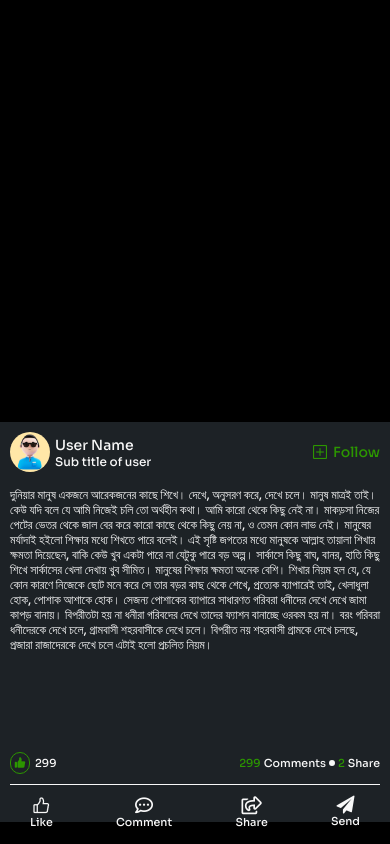
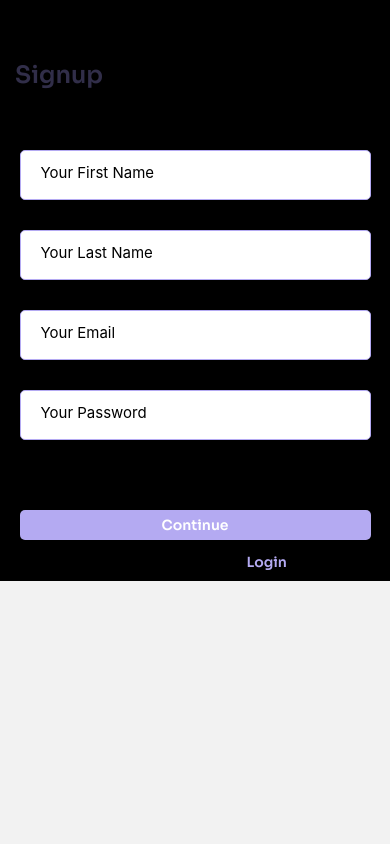
Before and after one commit to DevSrabon/Mushfiqeen-Frontend, a React Native app: screen /signup in a window 390 px wide. Built offline with nearby package versions, Linux system fonts and the light colour scheme.

Commit message:
login signup complete

```diff
--- a/App.js
+++ b/App.js
@@ -1,6 +1,5 @@
 import { useFonts } from "expo-font";
-import DrawerNav from "./src/navigation/Drawer";
-import Home from "./src/screen/Home";
+import AuthProvider from "./src/contexts/useAuth";
 import StackNav from "./src/navigation/StackNav";
 
 export default function App() {
@@ -16,9 +15,9 @@ export default function App() {
   }
   return (
     <>
-      <StackNav />
-      {/* <DrawerNav /> */}
-      <Home />
+      <AuthProvider>
+        <StackNav />
+      </AuthProvider>
     </>
   );
 }
--- a/src/components/inpuField.js
+++ b/src/components/inpuField.js
@@ -125,10 +125,16 @@ const styles = StyleSheet.create({
   labelFocusContainer: {
     position: "absolute",
     left: 16,
+    // paddingHorizontal: 7,
     paddingVertical: 1,
     backgroundColor: "#efedf8",
     borderWidth: 1,
     borderRadius: 5,
+  },
+  label: {
+    // fontFamily: "Medium",
+    // fontSize: 10,
+    // color: "#747980",
   },
 
   textInput: {
--- /dev/null
+++ b/src/contexts/useAuth.js
@@ -0,0 +1,85 @@
+import AsyncStorage from "@react-native-async-storage/async-storage";
+import { createContext, useContext, useEffect, useState } from "react";
+
+export const AuthContext = createContext(null);
+
+const AuthProvider = ({ children }) => {
+  const [user, setUser] = useState(null);
+  const [userData, setUserData] = useState(null);
+  console.log("🚀 ~ file: useAuth.js:9 ~ AuthProvider ~ userData:", userData);
+  const [token, setToken] = useState(null);
+
+  const fetchUserData = async () => {
+    try {
+      if (!token) {
+        return;
+      }
+
+      const response = await fetch(
+        "https://musfiqeen-backend.vercel.app//api/v1/users/jwt",
+        {
+          headers: {
+            Authorization: `Bearer ${token}`,
+          },
+        }
+      );
+
+      if (!response.ok) {
+        throw new Error("Failed to fetch user data");
+      }
+
+      const userData = await response.json();
+      setUserData(userData);
+    } catch (error) {
+      console.error("Error:", error);
+    }
+  };
+
+  useEffect(() => {
+    const retrieveToken = async () => {
+      try {
+        const storedToken = await AsyncStorage.getItem("token");
+        if (storedToken) {
+          setToken(storedToken);
+        }
+      } catch (error) {
+        console.error("Error retrieving token from AsyncStorage:", error);
+      }
+    };
+
+    retrieveToken();
+  }, []);
+
+  useEffect(() => {
+    const storeToken = async () => {
+      try {
+        if (token !== null) {
+          await AsyncStorage.setItem("token", token);
+        } else {
+          await AsyncStorage.removeItem("token");
+        }
+      } catch (error) {
+        console.error("Error storing token in AsyncStorage:", error);
+      }
+    };
+
+    storeToken();
+  }, [token]);
+
+  useEffect(() => {
+    fetchUserData();
+  }, [token]);
+
+  const authInfo = { user, setUser, userData, setToken };
+
+  return (
+    <AuthContext.Provider value={authInfo}>{children}</AuthContext.Provider>
+  );
+};
+
+export default AuthProvider;
+
+export const useAuth = () => {
+  const context = useContext(AuthContext);
+  return context;
+};
--- a/src/navigation/StackNav.js
+++ b/src/navigation/StackNav.js
@@ -1,26 +1,36 @@
 import { NavigationContainer } from "@react-navigation/native";
 import { createNativeStackNavigator } from "@react-navigation/native-stack";
 import React from "react";
+import { useAuth } from "../contexts/useAuth";
+import Home from "../screen/Home";
 import Login from "../screen/Login";
 import Signup from "../screen/Signup";
-import Home from "../screen/Home";
 
 const Stack = createNativeStackNavigator();
 
 const StackNav = () => {
+  const { userData } = useAuth();
   return (
     <NavigationContainer>
+      {userData ? (
         <Stack.Navigator
           initialRouteName={"home"}
           screenOptions={{ headerShown: false }}
         >
           <Stack.Screen name="home" component={Home} />
+        </Stack.Navigator>
+      ) : (
+        <Stack.Navigator
+          initialRouteName={"login"}
+          screenOptions={{ headerShown: false }}
+        >
+          {/* <Stack.Screen name="home" component={Home} /> */}
           <Stack.Screen name="login" component={Login} />
           <Stack.Screen name="signup" component={Signup} />
-
         </Stack.Navigator>
+      )}
     </NavigationContainer>
-    )
-}
+  );
+};
 
 export default StackNav;
--- a/src/screen/Login.js
+++ b/src/screen/Login.js
@@ -1,9 +1,100 @@
-import { View, Text } from "react-native";
-import React from "react";
+import { useNavigation } from "@react-navigation/native";
+import axios from "axios";
+import React, { useState } from "react";
+import { ScrollView, Text, TouchableOpacity, View } from "react-native";
 import Container from "../components/container";
+import CustomButton from "../components/customButton";
+import Header from "../components/header";
+import InputField from "../components/inpuField";
+import { useAuth } from "../contexts/useAuth";
+const Login = () => {
+  const { setUser, setToken } = useAuth();
 
-const Login = () => {
-  return <Container></Container>;
+  const [email, setEmail] = useState("");
+  const [password, setPassword] = useState("");
+  const [error, setError] = useState({});
+  const navigation = useNavigation();
+
+  const onSignInPressed = async () => {
+    try {
+      const response = await axios.post(
+        "https://musfiqeen-backend.vercel.app/api/v1/users/login",
+        {
+          email,
+          password,
+        }
+      );
+
+      // setUser(response.data.data)
+      setToken(response.data.accessToken);
+      // AsyncStorage.setItem("token", response.data.accessToken);
+      console.log(response.data);
+    } catch (error) {
+      // Handle the error here
+      console.error("Error signing up:", error);
+    }
+  };
+  return (
+    <ScrollView style={{ flex: 1 }}>
+      <Container style={{ alignItems: "center" }}>
+        <Header style={{ marginTop: 50 }}>Login</Header>
+
+        <InputField
+          style={{ marginTop: 50 }}
+          placeholder="Your Email"
+          value={email}
+          setValue={setEmail}
+          keyboardType="email-address"
+          error={error.email}
+        />
+        <InputField
+          placeholder="Your Password"
+          value={password}
+          setValue={setPassword}
+          secureTextEntry={true}
+          error={error.password}
+        />
+
+        <View style={{ flex: 1, width: "90%", gap: 10, marginTop: 20 }}>
+          <CustomButton
+            text="Login"
+            onPress={onSignInPressed}
+            type="primary"
+            // loading={loading}
+            // disabled={loading}
+          />
+        </View>
+
+        <View
+          style={{
+            flex: 1,
+            flexDirection: "row",
+            alignItems: "center",
+            justifyContent: "center",
+            gap: 3,
+          }}
+        >
+          <Text
+            style={{
+              fontFamily: "SemiBold",
+            }}
+          >
+            Don't have an account?
+          </Text>
+          <TouchableOpacity onPress={() => navigation.navigate("signup")}>
+            <Text
+              style={{
+                fontFamily: "SemiBold",
+                color: "#B4AAF2",
+              }}
+            >
+              Signup
+            </Text>
+          </TouchableOpacity>
+        </View>
+      </Container>
+    </ScrollView>
+  );
 };
 
 export default Login;
--- a/src/screen/Signup.js
+++ b/src/screen/Signup.js
@@ -1,9 +1,156 @@
-import { View, Text } from "react-native";
-import React from "react";
+import { useNavigation } from "@react-navigation/native";
+import axios from "axios";
+import React, { useState } from "react";
+import { ScrollView, Text, TouchableOpacity, View } from "react-native";
 import Container from "../components/container";
+import CustomButton from "../components/customButton";
+import Header from "../components/header";
+import InputField from "../components/inpuField";
+import { useAuth } from "../contexts/useAuth";
+const Signup = () => {
+  const { setUser, setToken } = useAuth();
+  const navigation = useNavigation();
+  const [email, setEmail] = useState("");
+  const [firstName, setFirstName] = useState("");
+  const [lastName, setLastName] = useState("");
+  const [password, setPassword] = useState("");
+  const [error, setError] = useState("");
+  const apiUrl = "http://localhost:5000/api/v1/users/signup";
+  const fullName = firstName + " " + lastName;
 
-const Signup = () => {
-  return <Container></Container>;
+  const onSignup = async () => {
+    try {
+      const response = await axios.post(
+        "https://musfiqeen-backend.vercel.app//api/v1/users/signup",
+        {
+          email,
+          password,
+          confirmPassword: password,
+          fullName,
+        }
+      );
+
+      // setUser(response.data.data)
+      setToken(response.data.accessToken);
+      // AsyncStorage.setItem("token", response.data.accessToken);
+      console.log(response.data);
+    } catch (error) {
+      // Handle the error here
+      console.error("Error signing up:", error);
+    }
+  };
+
+  return (
+    <ScrollView style={{ flex: 1 }}>
+      <Container style={{ alignItems: "center" }}>
+        <Header style={{ marginTop: 50 }}>Signup</Header>
+
+        <InputField
+          style={{ marginTop: 50 }}
+          placeholder="Your First Name"
+          value={firstName}
+          setValue={setFirstName}
+          error={error.firstName}
+        />
+
+        <InputField
+          placeholder="Your Last Name"
+          value={lastName}
+          setValue={setLastName}
+          error={error.lastName}
+        />
+
+        <InputField
+          placeholder="Your Email"
+          value={email}
+          setValue={setEmail}
+          keyboardType="email-address"
+          error={error.email}
+        />
+
+        <InputField
+          placeholder="Your Password"
+          value={password}
+          setValue={setPassword}
+          secureTextEntry={true}
+          error={error.password}
+        />
+        <View>
+          <Text
+            style={{
+              fontFamily: "Medium",
+              fontSize: 14,
+              lineHeight: 20,
+              marginBottom: 10,
+              marginHorizontal: 10,
+            }}
+          >
+            By signing up you agree to our{" "}
+            <Text style={{ fontSize: 16 }}>Terms & Conditions</Text> and{" "}
+            <Text style={{ fontSize: 16 }}>Privacy Policy.*</Text>
+          </Text>
+          {/* {error?.errorMsg && (
+            <Text
+              style={{
+                color: "orange",
+                marginLeft: 10,
+                fontSize: 16,
+                fontWeight: "500",
+              }}
+            >
+              {error?.errorMsg}
+            </Text>
+          )} */}
+        </View>
+
+        <View style={{ flex: 1, width: "90%" }}>
+          <CustomButton
+            text="Continue"
+            // loading={loading}
+            // disabled={loading}
+            onPress={onSignup}
+            type="primary"
+          />
+        </View>
+        {/* <View style={{ flex: 1, width: "90%" }}>
+          <CustomButton
+            text="Google"
+            loading={loading}
+            disabled={loading}
+            onPress={onGoogleButtonPress}
+            type="primary"
+          />
+        </View> */}
+        <View
+          style={{
+            flex: 1,
+            flexDirection: "row",
+            alignItems: "center",
+            justifyContent: "center",
+            gap: 3,
+          }}
+        >
+          <Text
+            style={{
+              fontFamily: "SemiBold",
+            }}
+          >
+            Already signed up ?
+          </Text>
+          <TouchableOpacity onPress={() => navigation.navigate("login")}>
+            <Text
+              style={{
+                fontFamily: "SemiBold",
+                color: "#B4AAF2",
+              }}
+            >
+              Login
+            </Text>
+          </TouchableOpacity>
+        </View>
+      </Container>
+    </ScrollView>
+  );
 };
 
 export default Signup;
```
Also changed, not shown: package.json (+10 -8 lines), 1 other file (tests, documents, lock files or other folders). Lines whose indentation alone changed are shown as unchanged.
